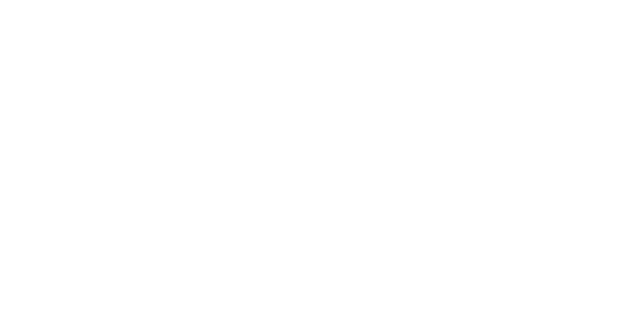
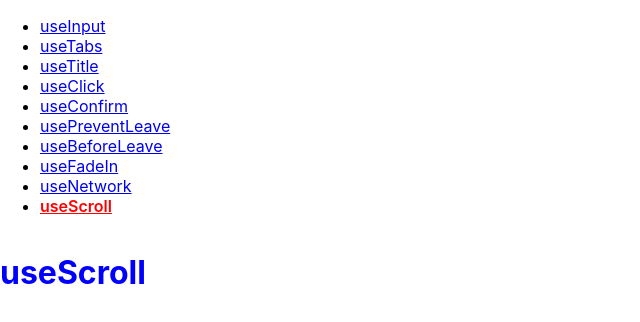
Before and after one commit to jihyeon-kimy/study-react-10-kinds-hooks, a React (Create React App) app: page /useScroll in a window 1280 px wide. Before the commit this address had no page. Shown: the top 322 px of the page, without its empty margins (0-640 px from the left). Built offline with nearby package versions, Linux system fonts and the light colour scheme.

Commit message:
10. useScroll : 유저가 무언가를 스크롤해 지나쳤을 때 작동하는 커스텀 훅

```diff
--- a/src/App.js
+++ b/src/App.js
@@ -7,6 +7,7 @@ import CheckFadeIn from "./components/CheckFadeIn";
 import CheckInput from "./components/CheckInput";
 import CheckNetwork from "./components/CheckNetwork";
 import CheckPreventLeave from "./components/CheckPreventLeave";
+import CheckScroll from "./components/CheckScroll";
 import CheckTabs from "./components/CheckTabs";
 import CheckTitle from "./components/CheckTitle";
 import Layout from "./components/Layout";
@@ -25,6 +26,7 @@ function App() {
           <Route path="useBeforeLeave" element={<CheckBeforeLeave />} />
           <Route path="useFadeIn" element={<CheckFadeIn />} />
           <Route path="useNetwork" element={<CheckNetwork />} />
+          <Route path="useScroll" element={<CheckScroll />} />
         </Route>
       </Routes>
     </>
--- /dev/null
+++ b/src/components/CheckScroll.js
@@ -0,0 +1,27 @@
+import { useEffect, useState } from "react";
+
+const useScroll = () => {
+  const [state, setState] = useState({
+    x: 0,
+    y: 0,
+  });
+  const onScroll = () => {
+    setState({ x: window.scrollX, y: window.scrollY });
+  };
+  useEffect(() => {
+    window.addEventListener("scroll", onScroll);
+    return () => window.removeEventListener("scroll", onScroll);
+  }, []);
+  return state;
+};
+
+function CheckScroll() {
+  const { y } = useScroll();
+  return (
+    <div style={{ height: "1000vh" }}>
+      <h1 style={{ position: "fixed", color: y > 100 ? "red" : "blue" }}>useScroll</h1>
+    </div>
+  );
+}
+
+export default CheckScroll;
--- a/src/components/Layout.js
+++ b/src/components/Layout.js
@@ -73,6 +73,13 @@ const Layout = () => {
             useNetwork
           </NavLink>
         </li>
+        <li>
+          <NavLink
+            to="/useScroll"
+            style={({ isActive }) => (isActive ? activeStyle : undefined)}>
+            useScroll
+          </NavLink>
+        </li>
       </ul>
       <Outlet />
     </>
```
